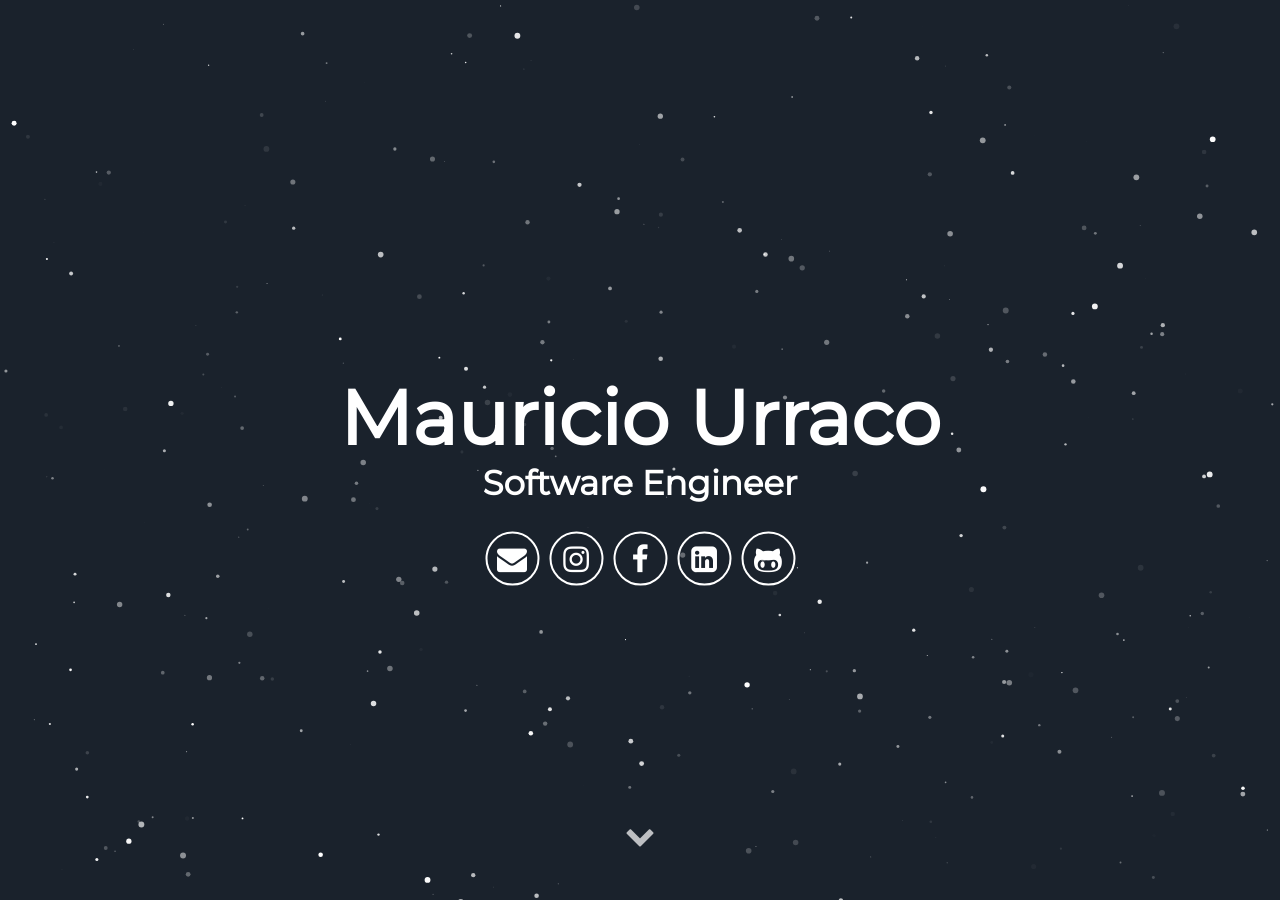
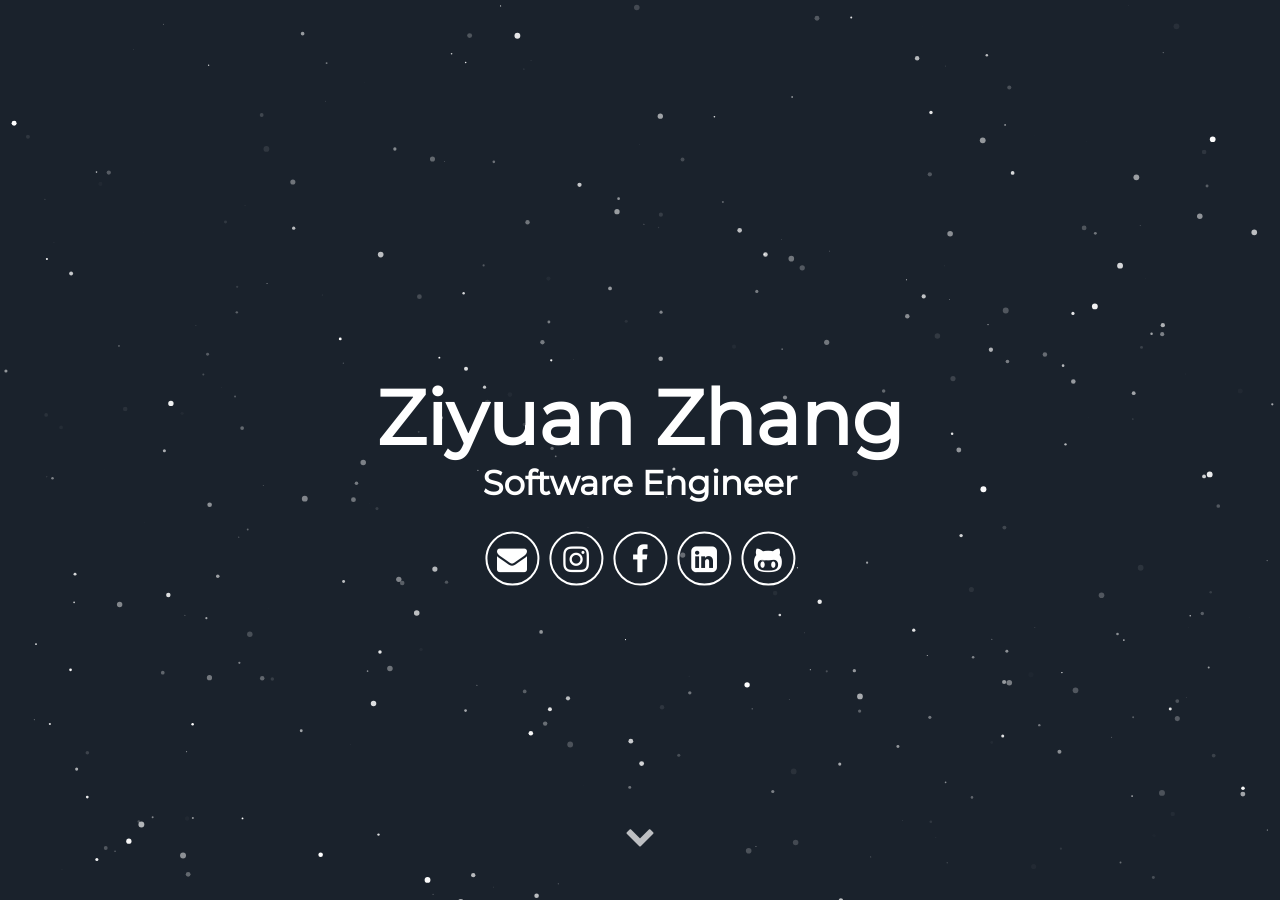
Before and after one commit to bobothebest/bobothebest.github.io, a Jekyll site: the page built from index.html, in a window 1280 px wide and 900 px high. Built offline with Jekyll 4.4.1, drawn with Linux system fonts in a browser that asks for light colours; some web fonts are replaced.

Commit message:
Update _config.yml

```diff
--- a/_config.yml
+++ b/_config.yml
@@ -5,7 +5,7 @@ description: Jekyll Theme Minimal Resume
 # url: "localhost:3000" # the base hostname & protocol for your site e.g. http://willianjusten.com.br
 
 # User settings
-username: Mauricio Urraco
+username: Ziyuan Zhang
 user_description: I'm a Software Engineer from Argentina, always searching for the next challenge; no task is too scary nor too difficult. Lately I have been immersed in world of Giving Circles working with Grapevine, a California based startup trying to improve the world through collaborative giving. I'm the first engineer they hired to work on the platform.
 user_title: Software Engineer
 email: mauriurraco@gmail.com
```
